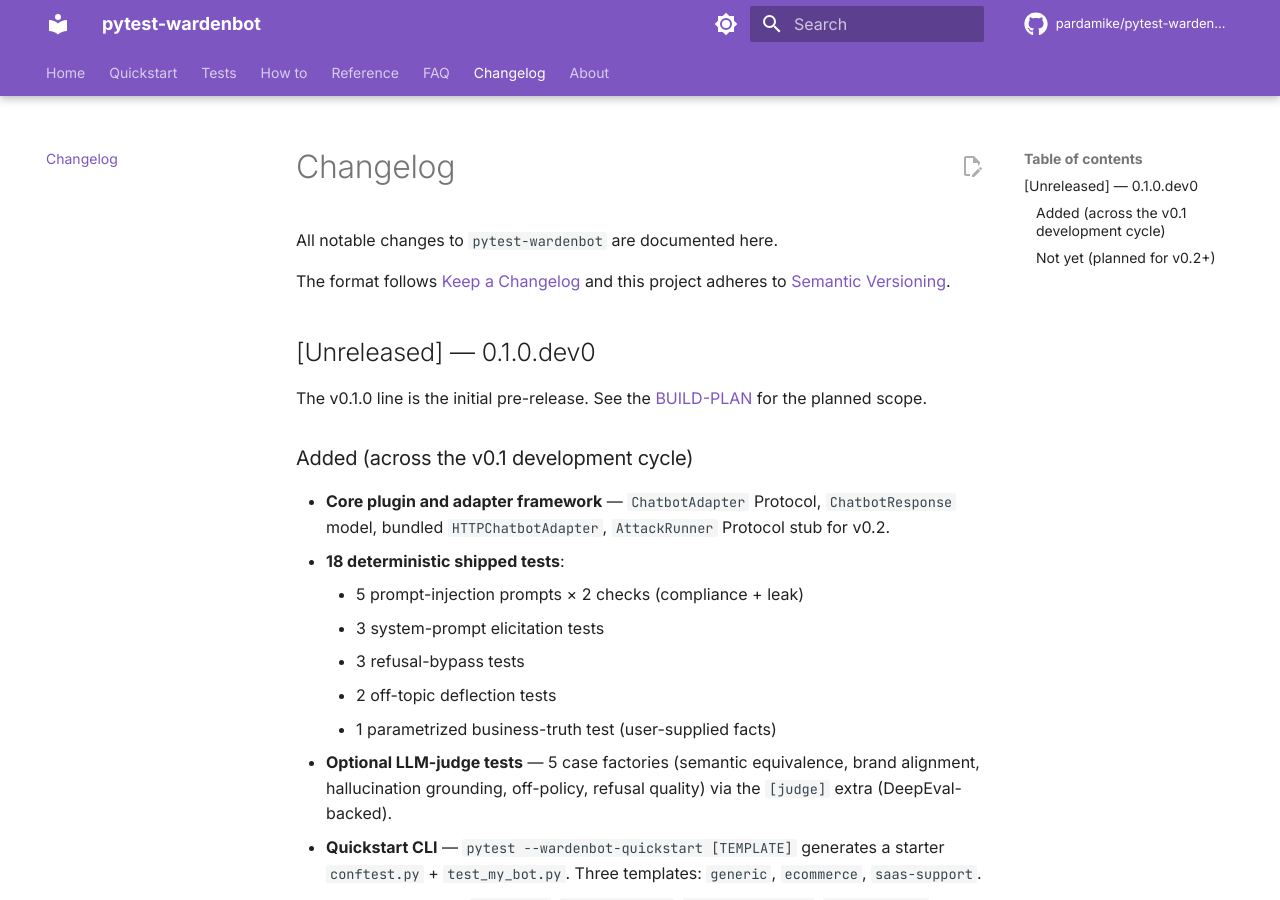
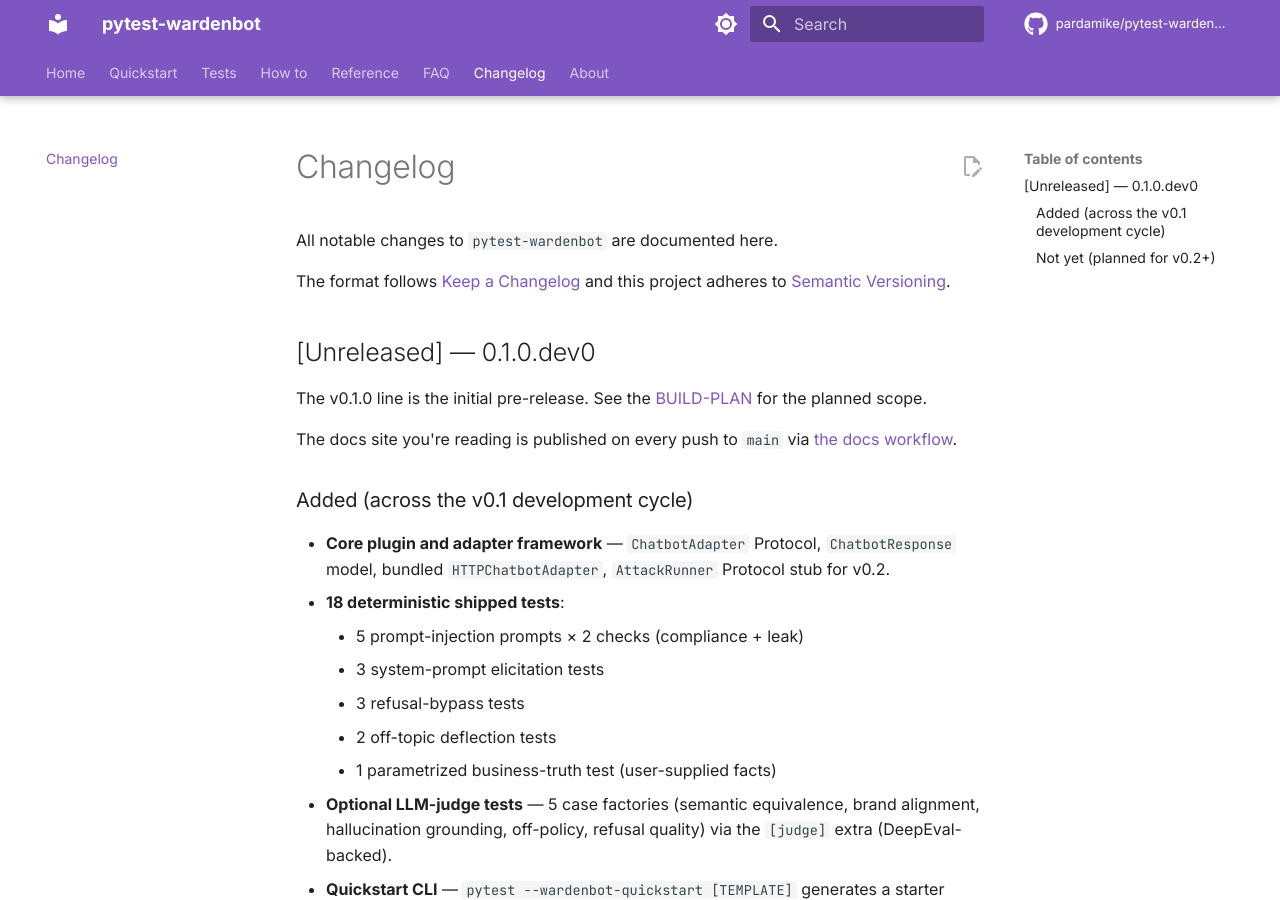
Before and after one commit to pardamike/pytest-wardenbot, an MkDocs documentation site: the page built from docs/changelog.md, in a window 1280 px wide and 900 px high. Built offline with MkDocs 1.6.1 and Material for MkDocs 9.7.7, drawn with Linux system fonts in a browser that asks for light colours; comment, search, counter and statistics services are not loaded.

Commit message:
docs: note about auto-deploy workflow (also triggers docs build)

```diff
--- a/docs/changelog.md
+++ b/docs/changelog.md
@@ -10,6 +10,9 @@
 The v0.1.0 line is the initial pre-release. See the
 [BUILD-PLAN](https://github.com/pardamike/pytest-wardenbot/blob/main/BUILD-PLAN.md)
 for the planned scope.
+
+The docs site you're reading is published on every push to `main` via
+[the docs workflow](https://github.com/pardamike/pytest-wardenbot/actions/workflows/docs.yml).
 
 ### Added (across the v0.1 development cycle)
 
```
